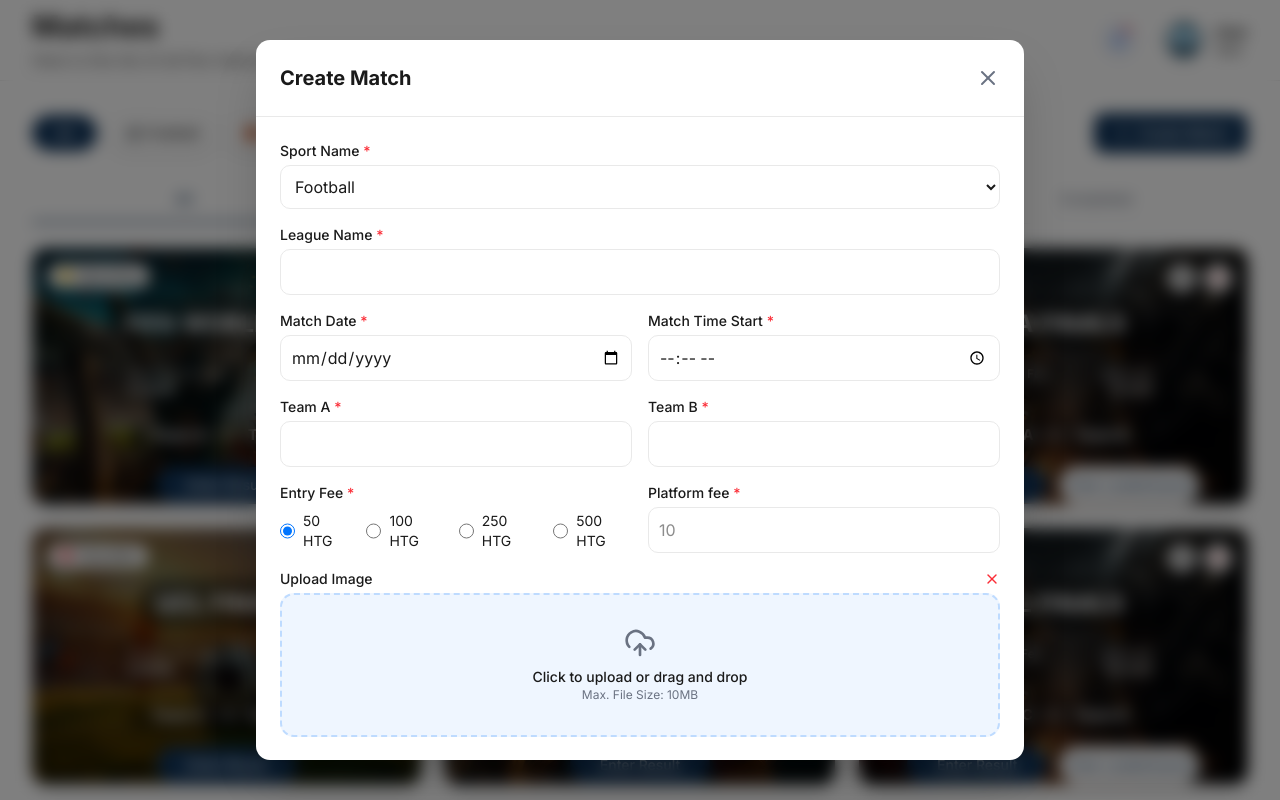
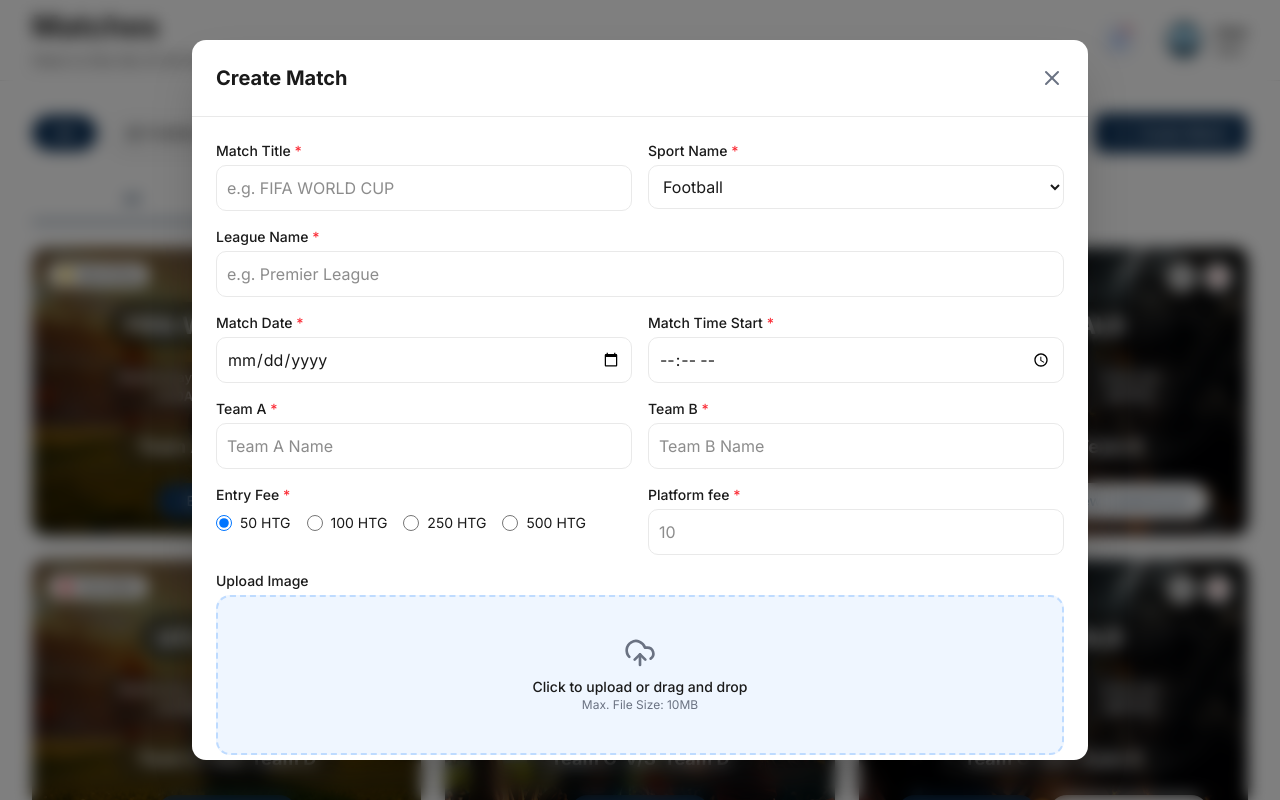
Before and after one commit to nrbnayon/xentra-admin-dashboard, a Next.js app: page /matches in a window 1280 px wide. Both pictures are taken after a click on the button "Create Match". Shown: the top 800 px of the page. Built offline with nearby package versions, Linux system fonts and the light colour scheme; no server answers.

Commit message:
Fix design issue

```diff
--- a/components/Protected/Matches/MatchCard.tsx
+++ b/components/Protected/Matches/MatchCard.tsx
@@ -35,11 +35,36 @@ export default function MatchCard({
     }
   };
 
+  const formatDate = (dateStr: string) => {
+    try {
+      const date = new Date(dateStr);
+      return date.toLocaleDateString("en-US", {
+        weekday: "long",
+        day: "numeric",
+        month: "short",
+      });
+    } catch (e) {
+      return dateStr;
+    }
+  };
+
+  const formatTime = (timeStr: string) => {
+    try {
+      const [hours, minutes] = timeStr.split(":");
+      const h = parseInt(hours);
+      const ampm = h >= 12 ? "PM" : "AM";
+      const h12 = h % 12 || 12;
+      return `${h12}.${minutes}${ampm}`;
+    } catch (e) {
+      return timeStr;
+    }
+  };
+
   return (
-    <div className="relative w-full h-64 rounded-xl overflow-hidden shadow-lg group">
+    <div className="relative w-full h-72 rounded-xl overflow-hidden shadow-lg group">
       {/* Background Image & Overlay */}
       <Image
-        src={match.image || "/images/match1.png"}
+        src={match.image || "/images/match2.png"}
         alt={match.title}
         layout="fill"
         className="object-cover z-0"
@@ -61,13 +86,13 @@ export default function MatchCard({
           <div className="flex gap-2">
             <button
               onClick={() => onEdit(match)}
-              className="bg-white hover:bg-gray-100 p-1.5 rounded-full transition-colors"
+              className="bg-white hover:bg-gray-100 p-1.5 rounded-full transition-colors cursor-pointer"
             >
               <SquarePen className="w-4 h-4 text-foreground" />
             </button>
             <button
               onClick={() => onDelete(match)}
-              className="bg-white hover:bg-gray-100 p-1.5 rounded-full transition-colors"
+              className="bg-white hover:bg-gray-100 p-1.5 rounded-full transition-colors cursor-pointer"
             >
               <X className="w-4 h-4 text-red-500" />
             </button>
@@ -80,20 +105,22 @@ export default function MatchCard({
             {match.title}
           </h3>
 
-          <div className="flex justify-between w-full max-w-[240px] px-2">
-            <div className="text-left bg-black/30 px-3 py-1.5 rounded text-white text-xs">
-              <p className="opacity-80 font-medium">{match.date}</p>
-              <p className="font-bold">{match.time}</p>
+          <div className="flex justify-between w-full max-w-64 px-2 text-center gap-2">
+            <div className="flex-1 text-center bg-[#24242480] px-3 py-1.5 rounded text-white text-[13px]">
+              <p className="font-medium whitespace-nowrap">
+                {formatDate(match.date)}
+              </p>
+              <p className="font-semibold">{formatTime(match.time)}</p>
             </div>
-            <div className="text-right bg-black/30 px-3 py-1.5 rounded text-white text-xs">
-              <p className="opacity-80 font-medium">Entry fee</p>
-              <p className="font-bold">{match.entryFee} HTG</p>
+            <div className="flex-1 text-center bg-[#24242480] px-3 py-1.5 rounded text-white text-[13px]">
+              <p className="font-medium">Entry fee</p>
+              <p className="font-semibold">{match.entryFee} HTG</p>
             </div>
           </div>
 
-          <div className="mt-4 font-bold text-white text-[15px] flex items-center justify-center gap-2 bg-black/40 px-6 py-1 rounded-full">
+          <div className="mt-4 font-bold text-white text-lg flex items-center justify-center gap-2 bg-[#24242480] px-6 py-1 rounded-full">
             <span>{match.teamA}</span>
-            <span className="text-gray-300 font-normal">V/S</span>
+            <span>V/S</span>
             <span>{match.teamB}</span>
           </div>
         </div>
@@ -102,14 +129,14 @@ export default function MatchCard({
         <div className="flex justify-center gap-3 mt-4">
           <button
             onClick={() => onEnterResult(match)}
-            className="flex-1 max-w-[140px] bg-primary hover:bg-[#2a4365] text-white text-sm font-medium py-2 rounded-full transition-colors"
+            className="flex-1 max-w-35 bg-primary hover:bg-[#2a4365] text-white text-sm font-medium py-2 rounded-full transition-colors cursor-pointer"
           >
             Enter Result
           </button>
           {isActionable && (
             <button
               onClick={() => onViewLeaderboard(match)}
-              className="flex-1 max-w-[140px] bg-white hover:bg-gray-100 text-primary text-sm font-medium py-2 rounded-full transition-colors"
+              className="flex-1 max-w-40 bg-white hover:bg-gray-100 text-primary text-sm font-medium px-4 py-2 rounded-full transition-colors cursor-pointer"
             >
               View Leaderboard
             </button>
--- a/components/Protected/Matches/MatchesClient.tsx
+++ b/components/Protected/Matches/MatchesClient.tsx
@@ -21,7 +21,7 @@ export default function MatchesClient() {
   const [activeTab, setActiveTab] = useState<TabType>("All");
   const [activeFilter, setActiveFilter] = useState<FilterType>("All");
   const [currentPage, setCurrentPage] = useState(1);
-  const itemsPerPage = 8;
+  const itemsPerPage = 6;
 
   const [isMatchModalOpen, setIsMatchModalOpen] = useState(false);
   const [isResultModalOpen, setIsResultModalOpen] = useState(false);
@@ -146,7 +146,7 @@ export default function MatchesClient() {
 
           <button
             onClick={openMatchModalForCreation}
-            className="flex items-center gap-2 bg-primary hover:bg-[#2a4365] text-white px-5 py-2.5 rounded-lg text-sm font-medium shadow-sm transition-colors"
+            className="flex items-center gap-2 bg-primary hover:bg-[#2a4365] text-white px-5 py-2.5 rounded-lg text-sm font-medium shadow-sm transition-colors cursor-pointer"
           >
             <Plus className="w-4 h-4" />
             Create Match
@@ -154,7 +154,7 @@ export default function MatchesClient() {
         </div>
 
         {/* Tabs */}
-        <div className="flex border-b border-gray-200 dark:border-gray-700 mb-6 overflow-x-auto no-scrollbar">
+        <div className="flex mb-6 overflow-x-auto no-scrollbar">
           {["All", "Upcoming", "Latest", "Completed"].map((tab) => (
             <button
               key={tab}
@@ -162,10 +162,10 @@ export default function MatchesClient() {
                 setActiveTab(tab as TabType);
                 setCurrentPage(1);
               }}
-              className={`flex-1 min-w-30 py-3 text-sm font-medium border-b-2 transition-colors ${
+              className={`flex-1 max-w-50 py-3 text-sm font-medium border-b-2 transition-colors ${
                 activeTab === tab
                   ? "border-primary text-primary"
-                  : "border-transparent text-gray-500 hover:text-foreground dark:text-gray-400 dark:hover:text-gray-200"
+                  : "border-transparent text-[#1C5898] hover:text-foreground dark:text-gray-400 dark:hover:text-gray-200"
               }`}
             >
               <TranslatedText text={tab} />
--- a/components/Protected/Matches/Modals/MatchModal.tsx
+++ b/components/Protected/Matches/Modals/MatchModal.tsx
@@ -1,7 +1,8 @@
 import { Match } from "@/types/matches";
 import { X, UploadCloud } from "lucide-react";
-import { useState, useEffect } from "react";
+import { useState, useEffect, useRef } from "react";
 import { toast } from "sonner";
+import Image from "next/image";
 
 interface MatchModalProps {
   isOpen: boolean;
@@ -17,6 +18,7 @@ export default function MatchModal({
   match,
 }: MatchModalProps) {
   const [formData, setFormData] = useState({
+    title: "",
     sport: "Football",
     league: "",
     date: "",
@@ -26,13 +28,17 @@ export default function MatchModal({
     entryFee: 50,
     platformFee: "",
     image: null as File | null,
+    imagePreview: "" as string,
   });
 
   const [errors, setErrors] = useState<Record<string, string>>({});
+  const [dragActive, setDragActive] = useState(false);
+  const fileInputRef = useRef<HTMLInputElement>(null);
 
   useEffect(() => {
     if (match) {
       setFormData({
+        title: match.title || "",
         sport: match.sport,
         league: match.league,
         date: match.date,
@@ -42,9 +48,11 @@ export default function MatchModal({
         entryFee: match.entryFee,
         platformFee: match.platformFee.toString(),
         image: null,
+        imagePreview: match.image || "",
       });
     } else {
       setFormData({
+        title: "",
         sport: "Football",
         league: "",
         date: "",
@@ -54,6 +62,7 @@ export default function MatchModal({
         entryFee: 50,
         platformFee: "",
         image: null,
+        imagePreview: "",
       });
     }
     setErrors({});
@@ -61,8 +70,50 @@ export default function MatchModal({
 
   if (!isOpen) return null;
 
+  const handleDrag = (e: React.DragEvent) => {
+    e.preventDefault();
+    e.stopPropagation();
+    if (e.type === "dragenter" || e.type === "dragover") {
+      setDragActive(true);
+    } else if (e.type === "dragleave") {
+      setDragActive(false);
+    }
+  };
+
+  const handleFile = (file: File) => {
+    if (file && file.type.startsWith("image/")) {
+      const reader = new FileReader();
+      reader.onload = (e) => {
+        setFormData((prev) => ({
+          ...prev,
+          image: file,
+          imagePreview: e.target?.result as string,
+        }));
+      };
+      reader.readAsDataURL(file);
+    } else {
+      toast.error("Please upload an image file.");
+    }
+  };
+
+  const handleDrop = (e: React.DragEvent) => {
+    e.preventDefault();
+    e.stopPropagation();
+    setDragActive(false);
+    if (e.dataTransfer.files && e.dataTransfer.files[0]) {
+      handleFile(e.dataTransfer.files[0]);
+    }
+  };
+
+  const handleFileChange = (e: React.ChangeEvent<HTMLInputElement>) => {
+    if (e.target.files && e.target.files[0]) {
+      handleFile(e.target.files[0]);
+    }
+  };
+
   const validate = () => {
     const newErrors: Record<string, string> = {};
+    if (!formData.title) newErrors.title = "Match Title is required";
     if (!formData.league) newErrors.league = "League Name is required";
     if (!formData.date) newErrors.date = "Match Date is required";
     if (!formData.time) newErrors.time = "Match Time Start is required";
@@ -81,23 +132,19 @@ export default function MatchModal({
       return;
     }
 
-    const { image, ...restData } = formData;
+    const { image, imagePreview, ...restData } = formData;
 
     onSave({
       ...restData,
       sport: restData.sport as Match["sport"],
       platformFee: Number(restData.platformFee),
-      image: match?.image || "/images/bg.webp", // Mock uploading
+      image: imagePreview || "/images/bg.webp", // In a real app, this would be the uploaded URL
     });
     toast.success(
       match ? "Match updated successfully!" : "Match created successfully!",
     );
     onClose();
   };
-
-  const isDark =
-    typeof window !== "undefined" &&
-    document.documentElement.classList.contains("dark");
 
   return (
     <div className="fixed inset-0 z-50 flex items-center justify-center p-4">
@@ -106,20 +153,38 @@ export default function MatchModal({
         onClick={onClose}
       />
 
-      <div className="relative w-full max-w-3xl bg-white dark:bg-gray-800 rounded-xl shadow-2xl flex flex-col max-h-[90vh] overflow-y-auto">
+      <div className="relative w-full max-w-4xl bg-white dark:bg-gray-800 rounded-xl shadow-2xl flex flex-col max-h-[90vh] overflow-y-auto scrollbar-hide">
         <div className="flex justify-between items-center p-6 border-b dark:border-gray-700">
           <h2 className="text-xl font-bold text-foreground dark:text-white">
             {match ? "Edit Match" : "Create Match"}
           </h2>
           <button
             onClick={onClose}
-            className="text-gray-500 hover:text-red-500"
+            className="text-gray-500 hover:text-red-500 cursor-pointer"
           >
             <X className="w-6 h-6" />
           </button>
         </div>
 
         <div className="p-6 space-y-4">
+          <div className="grid grid-cols-1 md:grid-cols-2 gap-4">
+            <div>
+              <label className="block text-sm font-medium text-foreground dark:text-gray-300 mb-1">
+                Match Title <span className="text-red-500">*</span>
+              </label>
+              <input
+                type="text"
+                value={formData.title}
+                onChange={(e) =>
+                  setFormData({ ...formData, title: e.target.value })
+                }
+                placeholder="e.g. FIFA WORLD CUP"
+                className={`w-full border rounded-lg p-2.5 dark:bg-gray-700 dark:border-gray-600 dark:text-white outline-none focus:ring-2 focus:ring-blue-500 ${errors.title ? "border-red-500" : ""}`}
+              />
+              {errors.title && (
+                <p className="text-red-500 text-xs mt-1">{errors.title}</p>
+              )}
+            </div>
             <div>
               <label className="block text-sm font-medium text-foreground dark:text-gray-300 mb-1">
                 Sport Name <span className="text-red-500">*</span>
@@ -129,11 +194,12 @@ export default function MatchModal({
                 onChange={(e) =>
                   setFormData({ ...formData, sport: e.target.value })
                 }
-              className="w-full border rounded-lg p-2.5 dark:bg-gray-700 dark:border-gray-600 dark:text-white outline-none focus:ring-2 focus:ring-blue-500"
+                className="w-full border rounded-lg p-2.5 dark:bg-gray-700 dark:border-gray-600 dark:text-white outline-none focus:ring-2 focus:ring-blue-500 cursor-pointer"
               >
                 <option value="Football">Football</option>
                 <option value="Basketball">Basketball</option>
               </select>
+            </div>
           </div>
 
           <div>
@@ -146,6 +212,7 @@ export default function MatchModal({
               onChange={(e) =>
                 setFormData({ ...formData, league: e.target.value })
               }
+              placeholder="e.g. Premier League"
               className={`w-full border rounded-lg p-2.5 dark:bg-gray-700 dark:border-gray-600 dark:text-white outline-none focus:ring-2 focus:ring-blue-500 ${errors.league ? "border-red-500" : ""}`}
             />
             {errors.league && (
@@ -199,6 +266,7 @@ export default function MatchModal({
                 onChange={(e) =>
                   setFormData({ ...formData, teamA: e.target.value })
                 }
+                placeholder="Team A Name"
                 className={`w-full border rounded-lg p-2.5 dark:bg-gray-700 dark:border-gray-600 dark:text-white outline-none focus:ring-2 focus:ring-blue-500 ${errors.teamA ? "border-red-500" : ""}`}
               />
               {errors.teamA && (
@@ -215,6 +283,7 @@ export default function MatchModal({
                 onChange={(e) =>
                   setFormData({ ...formData, teamB: e.target.value })
                 }
+                placeholder="Team B Name"
                 className={`w-full border rounded-lg p-2.5 dark:bg-gray-700 dark:border-gray-600 dark:text-white outline-none focus:ring-2 focus:ring-blue-500 ${errors.teamB ? "border-red-500" : ""}`}
               />
               {errors.teamB && (
@@ -228,7 +297,7 @@ export default function MatchModal({
               <label className="block text-sm font-medium text-foreground dark:text-gray-300 mb-2">
                 Entry Fee <span className="text-red-500">*</span>
               </label>
-              <div className="flex gap-4 items-center">
+              <div className="flex flex-wrap gap-4 items-center">
                 {[50, 100, 250, 500].map((fee) => (
                   <label
                     key={fee}
@@ -273,17 +342,46 @@ export default function MatchModal({
           <div>
             <label className="block text-sm font-medium text-foreground dark:text-gray-300 mb-1 flex justify-between">
               <span>Upload Image</span>
+              {formData.imagePreview && (
                 <button
-                className="text-red-500 hover:text-red-700"
+                  className="text-red-500 hover:text-red-700 flex items-center gap-1 text-xs cursor-pointer"
                   onClick={(e) => {
                     e.preventDefault();
-                  setFormData({ ...formData, image: null });
+                    setFormData({ ...formData, image: null, imagePreview: "" });
                   }}
                 >
-                <X className="w-4 h-4" />
+                  <X className="w-4 h-4" /> Remove
                 </button>
+              )}
             </label>
-            <div className="border-2 border-dashed border-blue-200 dark:border-blue-900 bg-blue-50 dark:bg-blue-900/10 rounded-xl p-8 flex flex-col items-center justify-center cursor-pointer hover:bg-blue-100 dark:hover:bg-blue-900/20 transition-colors">
+            <div
+              onDragEnter={handleDrag}
+              onDragLeave={handleDrag}
+              onDragOver={handleDrag}
+              onDrop={handleDrop}
+              onClick={() => fileInputRef.current?.click()}
+              className={`border-2 border-dashed rounded-xl p-8 flex flex-col items-center justify-center cursor-pointer transition-all min-h-[160px] relative overflow-hidden ${
+                dragActive
+                  ? "border-primary bg-primary/10"
+                  : "border-blue-200 dark:border-blue-900 bg-blue-50 dark:bg-blue-900/10"
+              } hover:bg-blue-100 dark:hover:bg-blue-900/20`}
+            >
+              {formData.imagePreview ? (
+                <div className="absolute inset-0 w-full h-full">
+                  <Image
+                    src={formData.imagePreview}
+                    alt="Preview"
+                    fill
+                    className="object-cover"
+                  />
+                  <div className="absolute inset-0 bg-black/40 flex items-center justify-center opacity-0 hover:opacity-100 transition-opacity">
+                    <p className="text-white text-sm font-medium">
+                      Click to change
+                    </p>
+                  </div>
+                </div>
+              ) : (
+                <>
                   <UploadCloud className="w-8 h-8 text-gray-500 dark:text-gray-400 mb-2" />
                   <p className="text-sm font-medium text-foreground dark:text-gray-300">
                     Click to upload or drag and drop
@@ -291,20 +389,29 @@ export default function MatchModal({
                   <p className="text-xs text-gray-500 dark:text-gray-400">
                     Max. File Size: 10MB
                   </p>
+                </>
+              )}
             </div>
+            <input
+              ref={fileInputRef}
+              type="file"
+              accept="image/*"
+              className="hidden"
+              onChange={handleFileChange}
+            />
           </div>
         </div>
 
         <div className="p-6 border-t dark:border-gray-700 flex justify-center gap-4">
           <button
             onClick={onClose}
-            className="px-8 py-2.5 border rounded-full text-foreground dark:text-gray-300 font-medium hover:bg-gray-50 dark:hover:bg-gray-700 transition-colors"
+            className="px-8 py-2.5 border rounded-full text-foreground dark:text-gray-300 font-medium hover:bg-gray-50 dark:hover:bg-gray-700 transition-colors cursor-pointer"
           >
             Cancel
           </button>
           <button
             onClick={handleSubmit}
-            className="px-8 py-2.5 bg-primary hover:bg-[#2a4365] text-white rounded-full font-medium shadow transition-colors"
+            className="px-8 py-2.5 bg-primary hover:bg-[#2a4365] text-white rounded-full font-medium shadow transition-colors cursor-pointer"
           >
             {match ? "Save" : "+ Create"}
           </button>
--- a/components/Shared/DeleteConfirmationModal.tsx
+++ b/components/Shared/DeleteConfirmationModal.tsx
@@ -42,7 +42,7 @@ export function DeleteConfirmationModal({
         <button
           onClick={onClose}
           disabled={isLoading}
-          className="absolute right-4 top-4 p-2 text-gray-400 hover:text-secondary dark:hover:text-gray-300 transition-colors disabled:opacity-50 disabled:cursor-not-allowed"
+          className="absolute right-4 top-4 p-2 text-gray-400 hover:text-red-500 dark:hover:text-red-300 transition-colors disabled:opacity-50 disabled:cursor-not-allowed cursor-pointer"
         >
           <X className="w-5 h-5" />
         </button>
--- a/data/matchesData.ts
+++ b/data/matchesData.ts
@@ -5,25 +5,25 @@ export const matchesData: Match[] = [
     id: "1",
     status: "Upcoming",
     sport: "Football",
-    league: "Kg",
+    league: "La Liga",
     title: "FIFA WORLD CUP",
-    date: "Saturday 27, Feb",
-    time: "8.30AM",
+    date: "2024-03-27",
+    time: "08:30",
     teamA: "Team A",
     teamB: "Team B",
     entryFee: 20,
     platformFee: 10,
-    image: "/images/match2.png",
+    image: "/images/match1.png",
     participants: 100,
   },
   {
     id: "2",
     status: "Completed",
     sport: "Football",
-    league: "Kg",
+    league: "La Liga",
     title: "FIFA WORLD CUP",
-    date: "Saturday 27, Feb",
-    time: "8.30AM",
+    date: "2024-02-27",
+    time: "08:30",
     teamA: "Team A",
     teamB: "Team B",
     entryFee: 20,
@@ -37,8 +37,8 @@ export const matchesData: Match[] = [
     sport: "Basketball",
     league: "Premier",
     title: "NBA FINALS",
-    date: "Saturday 27, Feb",
-    time: "8.30AM",
+    date: "2024-03-27",
+    time: "20:30",
     teamA: "Team A",
     teamB: "Team B",
     entryFee: 50,
@@ -52,8 +52,8 @@ export const matchesData: Match[] = [
     sport: "Football",
     league: "Champions League",
     title: "UCL FINALS",
-    date: "Sunday 28, Feb",
-    time: "9.00PM",
+    date: "2024-02-28",
+    time: "21:00",
     teamA: "Team C",
     teamB: "Team D",
     entryFee: 100,
@@ -67,31 +67,30 @@ export const matchesData: Match[] = [
     sport: "Football",
     league: "Champions League",
     title: "UCL FINALS",
-    date: "Sunday 28, Feb",
-    time: "9.00PM",
+    date: "2024-02-28",
+    time: "21:00",
     teamA: "Team C",
     teamB: "Team D",
     entryFee: 100,
     platformFee: 20,
     image: "/images/match2.png",
     participants: 200,
-    },
+  },
   {
     id: "6",
     status: "Latest",
     sport: "Football",
     league: "Champions League",
     title: "UCL FINALS",
-    date: "Sunday 28, Feb",
-    time: "9.00PM",
+    date: "2024-02-28",
+    time: "21:00",
     teamA: "Team C",
     teamB: "Team D",
     entryFee: 100,
     platformFee: 20,
     image: "/images/match3.png",
     participants: 200,
-    },
-
+  },
 ];
 
 export const leaderboardData: LeaderboardEntry[] = [
```
Lines whose indentation alone changed are shown as unchanged.
